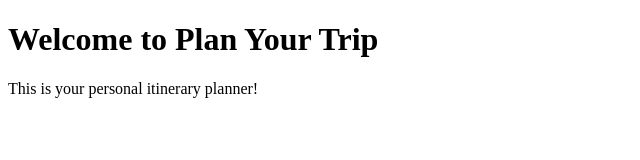
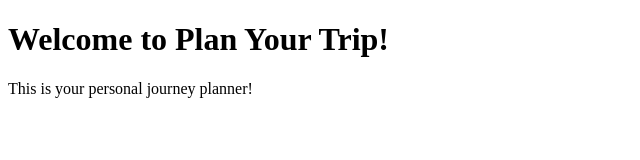
Before and after one commit to enjiaaaa/PlanYourTrip, a plain HTML site: page index.html in a window 1280 px wide. Shown: the full height of the page, 0-640 px from the left. Drawn offline with Linux system fonts and the light colour scheme.

Commit message:
Initial Commit

```diff
--- a/index.html
+++ b/index.html
@@ -11,8 +11,8 @@
 </head>
 
 <body>
-    <h1>Welcome to Plan Your Trip</h1>
-    <p>This is your personal itinerary planner!</p>
+    <h1>Welcome to Plan Your Trip!</h1>
+    <p>This is your personal journey planner!</p>
 
     <div id="map"></div> <!-- Placeholder for map -->
 
```
